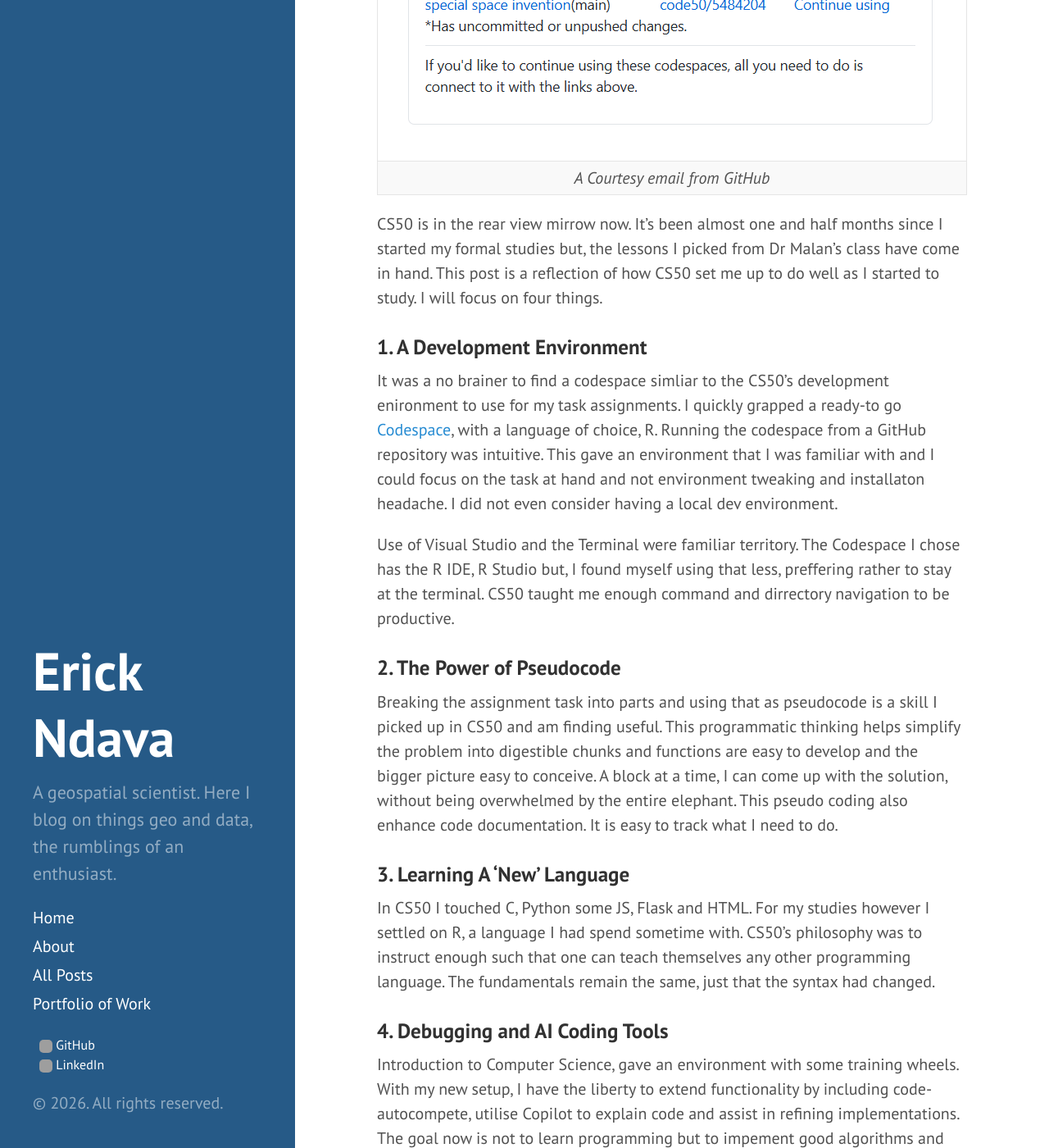
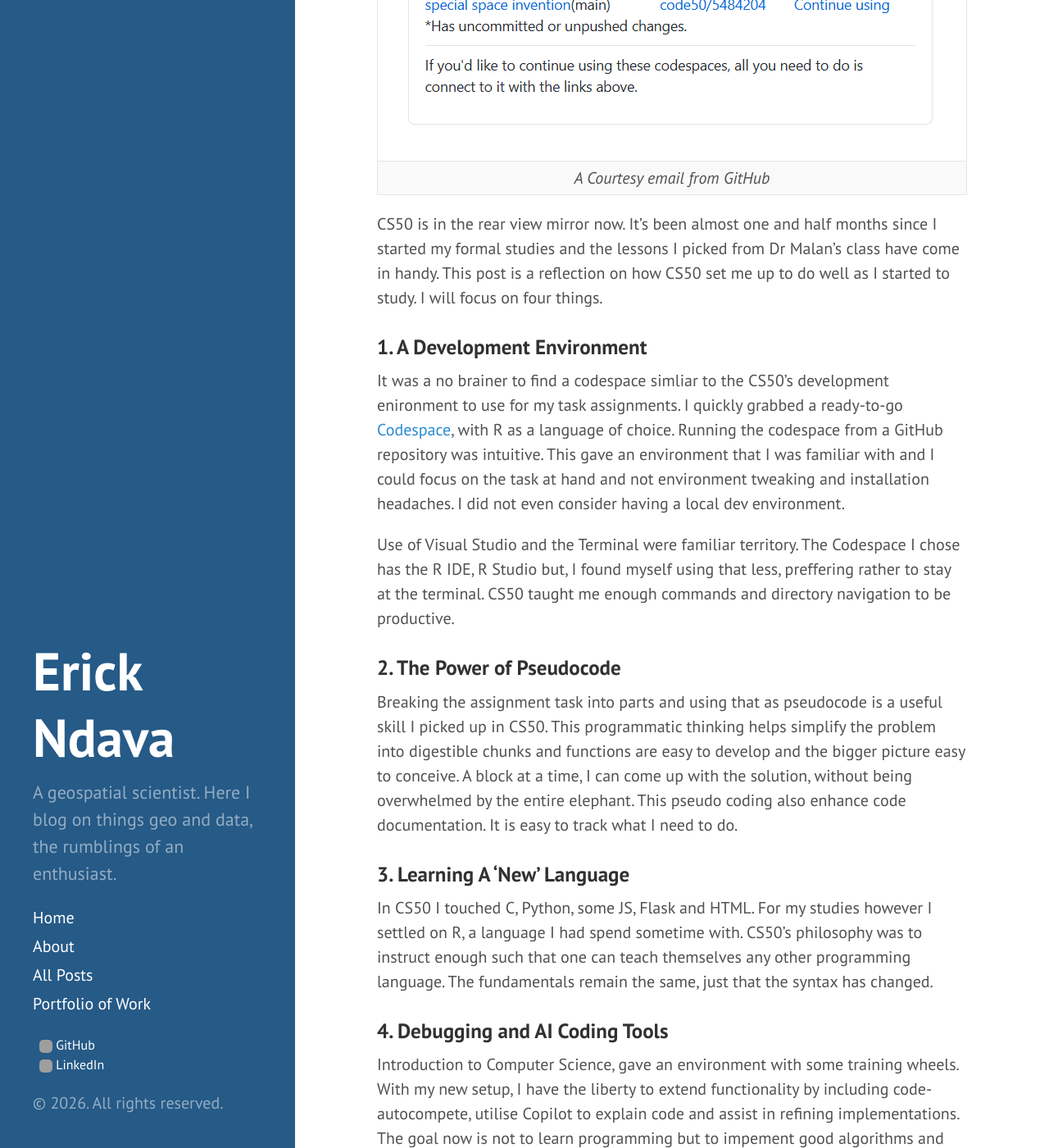
Before and after one commit to erickndava/erickndava.github.io, a Jekyll site: the page built from _posts/2026-03-20-How-CS50-Propped-My-Studies-in-Data-Science.md, in a window 1280 px wide and 1400 px high, scrolled down 594 px. Shown: the whole window at 82% size. Built offline with Jekyll 4.4.1, drawn with Linux system fonts in a browser that asks for light colours; some of the changed text lies outside the part shown; grey boxes are pictures that could not be loaded.

Commit message:
Fix typos and enhance clarity in CS50 reflection post
Corrected typos and improved clarity in the post about CS50's impact on studies in Data Science.

```diff
--- a/_posts/2026-03-20-How-CS50-Propped-My-Studies-in-Data-Science.md
+++ b/_posts/2026-03-20-How-CS50-Propped-My-Studies-in-Data-Science.md
@@ -18,24 +18,24 @@ draft: false
 |:--:|
 | *A Courtesy email from GitHub* |
 
-CS50 is in the rear view mirrow now. It's been almost one and half months since I started my formal studies but, the lessons I picked from Dr Malan's class have come in hand. This post is a reflection of how CS50 set me up to do well as I started to study. I will focus on four things.
+CS50 is in the rear view mirror now. It's been almost one and half months since I started my formal studies and the lessons I picked from Dr Malan's class have come in handy. This post is a reflection on how CS50 set me up to do well as I started to study. I will focus on four things.
 
 ### 1.  A Development Environment
-It was a no brainer to find a codespace simliar to the CS50's development enironment to use for my task assignments. I quickly grapped a ready-to go [Codespace](https://github.com/coatless-devcontainer/rstudio-server), with a language of choice, R. Running the codespace from a GitHub repository was intuitive. This gave an environment that I was familiar with and I could focus on the task at hand and not environment tweaking and installaton headache. I did not even consider having a local dev environment.
+It was a no brainer to find a codespace simliar to the CS50's development enironment to use for my task assignments. I quickly grabbed a ready-to-go [Codespace](https://github.com/coatless-devcontainer/rstudio-server), with R as a language of choice. Running the codespace from a GitHub repository was intuitive. This gave an environment that I was familiar with and I could focus on the task at hand and not environment tweaking and installation headaches. I did not even consider having a local dev environment.
 
-Use of Visual Studio and the Terminal were familiar territory. The Codespace I chose has the R IDE, R Studio but, I found myself using that less, preffering rather to stay at the terminal. CS50 taught me enough command and dirrectory navigation to be productive.
+Use of Visual Studio and the Terminal were familiar territory. The Codespace I chose has the R IDE, R Studio but, I found myself using that less, preffering rather to stay at the terminal. CS50 taught me enough commands and directory navigation to be productive.
 
 ### 2. The Power of Pseudocode
-Breaking the assignment task into parts and using that as pseudocode is a skill I picked up in CS50 and am finding useful. This programmatic thinking helps simplify the problem into digestible chunks and functions are easy to develop and the bigger picture easy to conceive. A block at a time, I can come up with the solution, without being overwhelmed by the entire elephant. This pseudo coding also enhance code documentation. It is easy to track what I need to do.
+Breaking the assignment task into parts and using that as pseudocode is a useful skill I picked up in CS50. This programmatic thinking helps simplify the problem into digestible chunks and functions are easy to develop and the bigger picture easy to conceive. A block at a time, I can come up with the solution, without being overwhelmed by the entire elephant. This pseudo coding also enhance code documentation. It is easy to track what I need to do.
 
 ### 3. Learning A 'New' Language
-In CS50 I touched C, Python some JS, Flask and HTML. For my studies
-however I settled on R, a language I had spend sometime with. CS50's philosophy was to instruct enough such that one can teach themselves any other programming language. The fundamentals remain the same, just that the syntax had changed.
+In CS50 I touched C, Python, some JS, Flask and HTML. For my studies
+however I settled on R, a language I had spend sometime with. CS50's philosophy was to instruct enough such that one can teach themselves any other programming language. The fundamentals remain the same, just that the syntax has changed.
 
 ### 4. Debugging and AI Coding Tools
 Introduction to Computer Science, gave an environment with some training wheels. With my new setup, I have the liberty to extend functionality by including code-autocompete, utilise Copilot to explain code and assist in refining implementations. The goal now is not to learn programming but to impement good algorithms and solve problems.
 
-This is not all I have benefited, I got enough grounding to take off this journey and now I focus on thinking as a Data Scientist and mastering the necessary tools, for I've been spending sometime with code:
+This is not all I have benefited, I got enough grounding to take off this journey and now I focus on thinking as a Data Scientist and mastering the necessary tools. I'm spending some time with code:
 
 | <img src="/images/code_to_commit_in_a_dev_env.png" alt="Changes to commit"/>
 |:--:|
```
